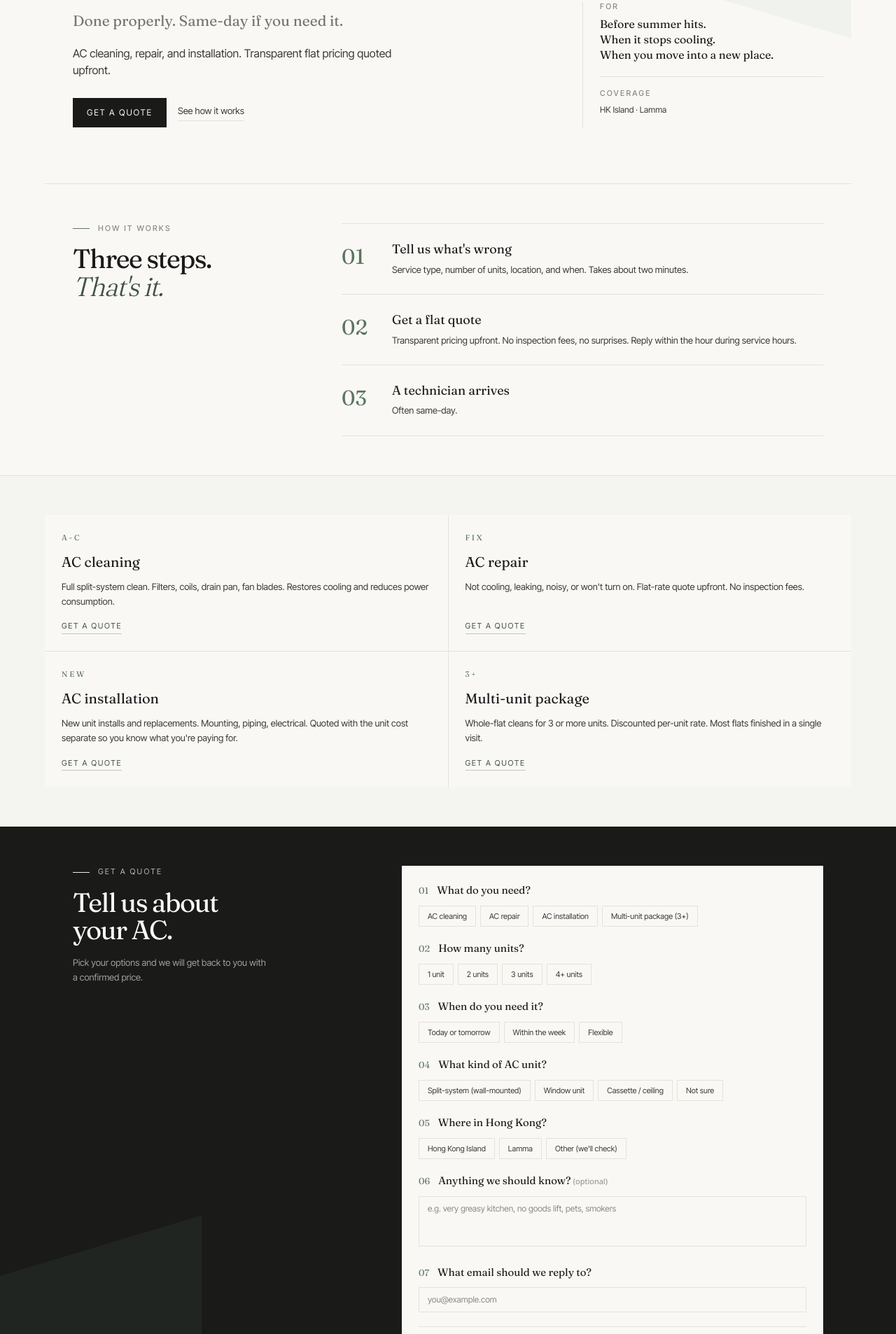
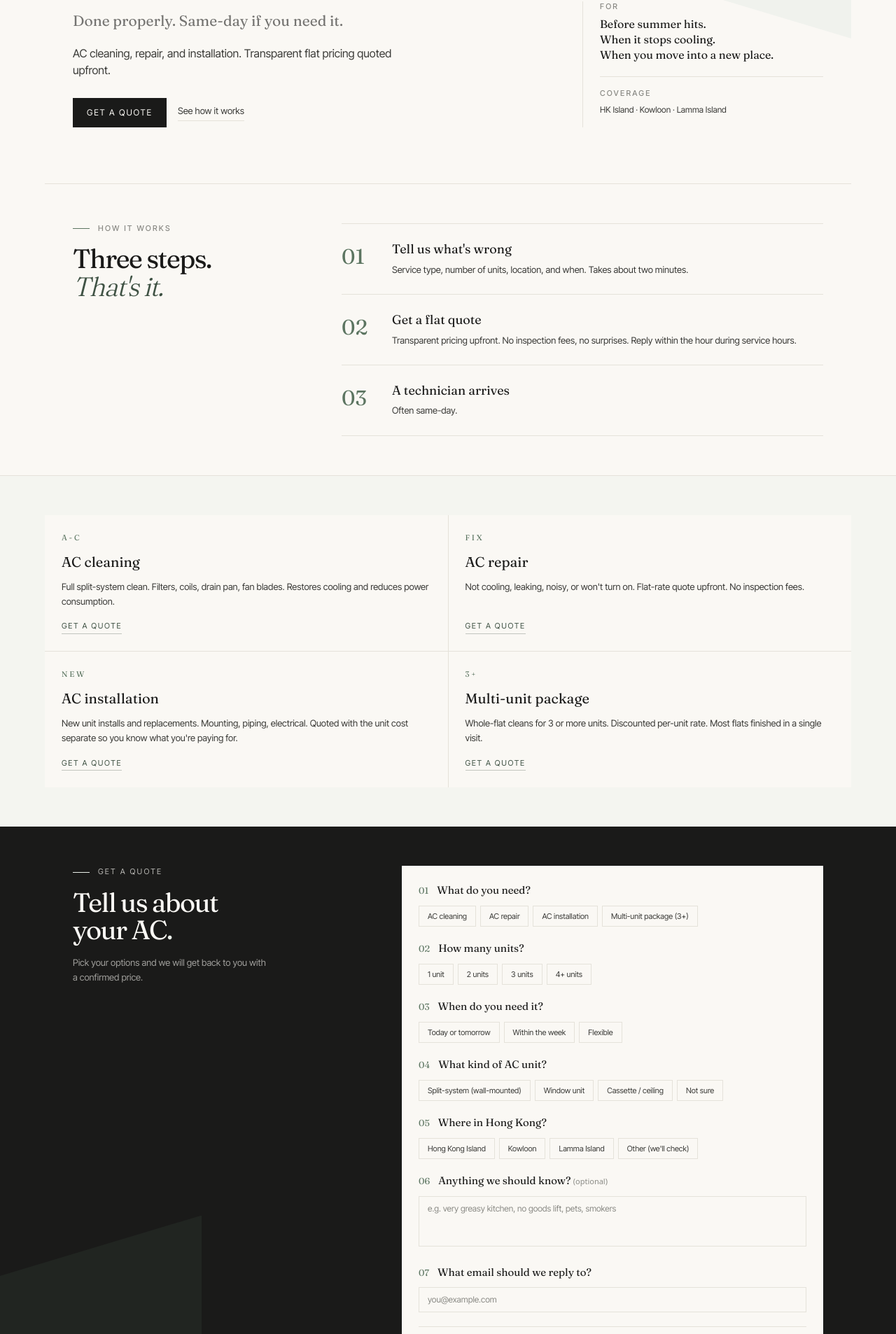
Before and after one commit to kept-app/freshflat, a Next.js app: page / in a window 1280 px wide. Shown: the part 296-2202 px from the top of the page at 70% size. Built offline with nearby package versions, Linux system fonts and the light colour scheme.

Commit message:
add Kowloon to service area coverage

```diff
--- a/app/layout.tsx
+++ b/app/layout.tsx
@@ -4,7 +4,7 @@ import './globals.css'
 
 export const metadata: Metadata = {
   title: 'FreshFlat — AC Service for Hong Kong Flats',
-  description: 'AC cleaning, repair, and installation across Hong Kong Island and Lamma. Same-day service, including Sundays. Transparent flat pricing. No surprise fees.',
+  description: 'AC cleaning, repair, and installation across Hong Kong Island, Kowloon, and Lamma Island. Same-day service, including Sundays. Transparent flat pricing. No surprise fees.',
   keywords: 'ac cleaning hong kong, ac repair hk, aircon service hong kong, split system cleaning',
   openGraph: {
     title: 'FreshFlat — AC Service for Hong Kong Flats',
--- a/components/Booking.tsx
+++ b/components/Booking.tsx
@@ -6,7 +6,7 @@ const serviceOptions = ['AC cleaning', 'AC repair', 'AC installation', 'Multi-un
 const unitOptions = ['1 unit', '2 units', '3 units', '4+ units']
 const timeOptions = ['Today or tomorrow', 'Within the week', 'Flexible']
 const acTypeOptions = ['Split-system (wall-mounted)', 'Window unit', 'Cassette / ceiling', 'Not sure']
-const districtOptions = ['Hong Kong Island', 'Lamma', 'Other (we\'ll check)']
+const districtOptions = ['Hong Kong Island', 'Kowloon', 'Lamma Island', 'Other (we\'ll check)']
 
 const serviceSlugMap: Record<string, string> = {
   'ac-cleaning': 'AC cleaning',
--- a/components/FAQ.tsx
+++ b/components/FAQ.tsx
@@ -21,7 +21,7 @@ const faqs = [
   },
   {
     q: 'What areas do you cover?',
-    a: 'Hong Kong Island and Lamma. Other areas case-by-case — message us with your location and we\'ll tell you honestly whether we can serve you.',
+    a: 'Hong Kong Island, urban Kowloon (TST, Jordan, Yau Ma Tei, Mong Kok, Hung Hom, Ho Man Tin), and Lamma Island. Outside these areas, message us with your location and we\'ll tell you honestly whether we can serve you.',
   },
   {
     q: 'Can I book recurring AC cleaning?',
--- a/components/Footer.tsx
+++ b/components/Footer.tsx
@@ -23,7 +23,7 @@ export default function Footer() {
           <div>
             <p className="text-eyebrow tracking-eyebrow uppercase text-stone mb-3">Coverage</p>
             <p className="text-[12px] text-body leading-relaxed">
-              Hong Kong Island<br />Lamma
+              Hong Kong Island<br />Kowloon<br />Lamma Island
             </p>
           </div>
 
--- a/components/Hero.tsx
+++ b/components/Hero.tsx
@@ -37,7 +37,7 @@ export default function Hero() {
           <hr className="border-rule my-4" />
           <div className="mb-4">
             <p className="text-eyebrow tracking-eyebrow uppercase text-stone mb-1.5">Coverage</p>
-            <p className="text-[12px] text-body">HK Island · Lamma</p>
+            <p className="text-[12px] text-body">HK Island · Kowloon · Lamma Island</p>
           </div>
         </div>
       </div>
```
